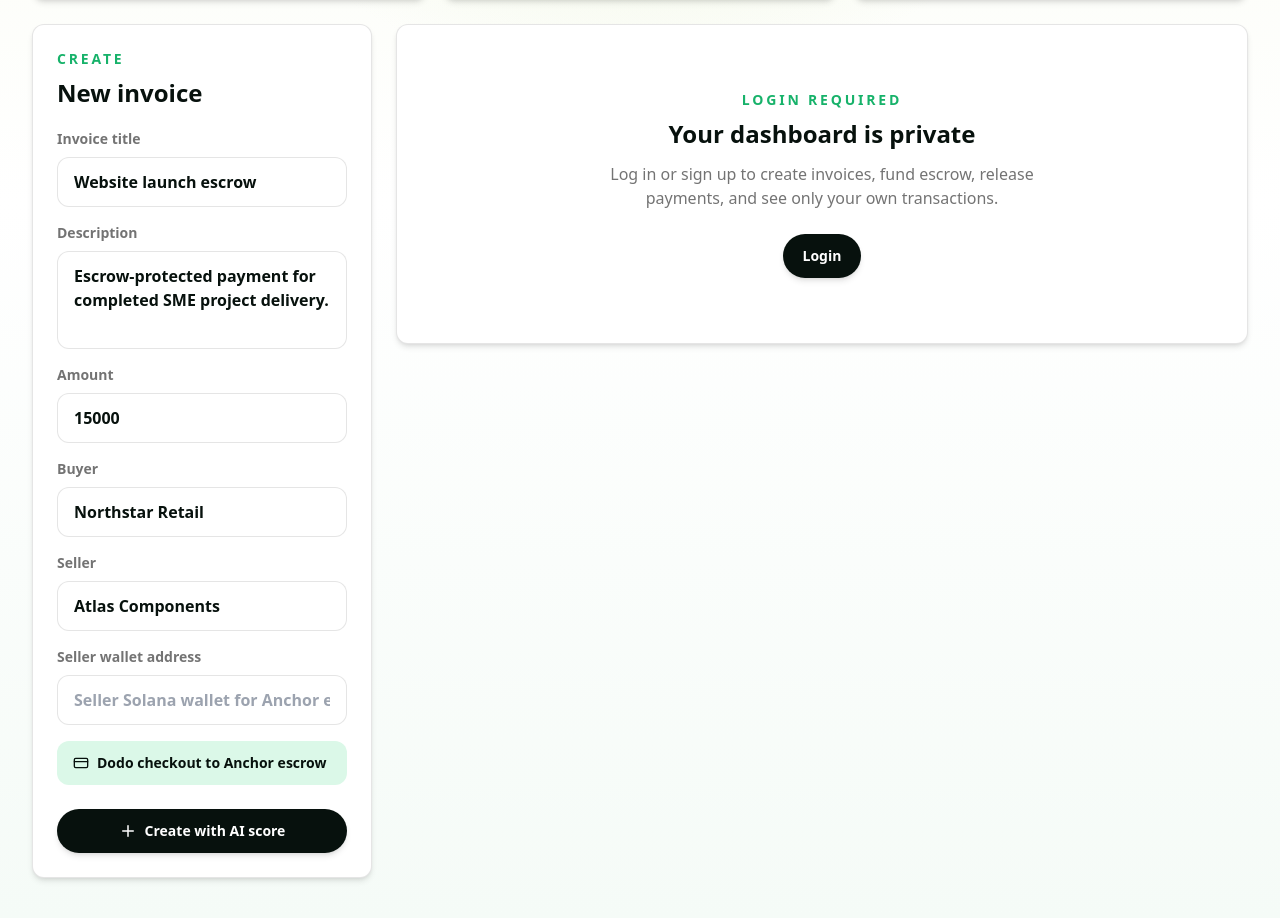
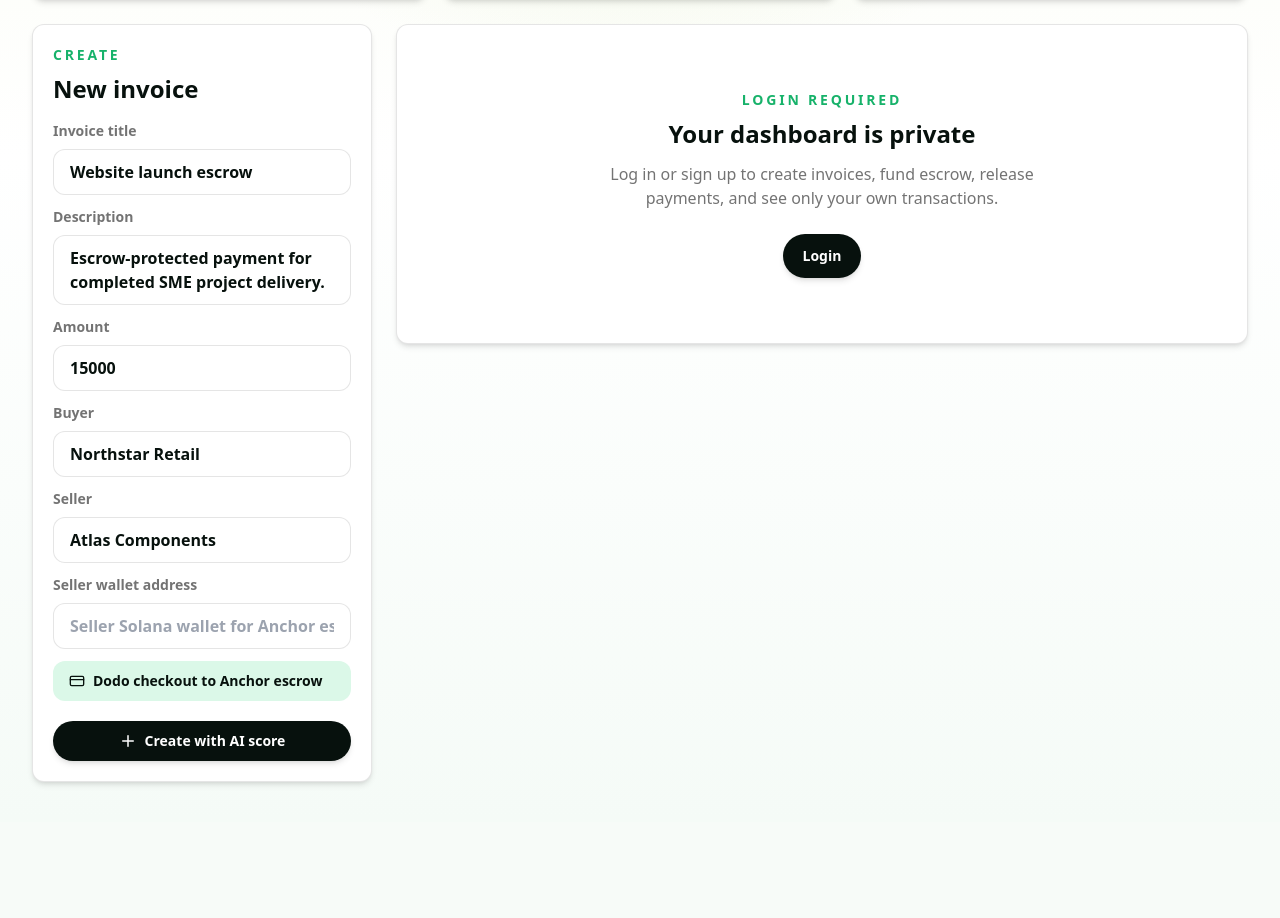
Before and after one commit to Abhi-saxena1/SettleFlow, a Next.js app in the folder frontend/: page /dashboard in a window 1280 px wide. Shown: the part 455-1373 px from the top of the page. After the commit the page ends 1277 px from the top, so only its background shows below. Built offline with nearby package versions, Linux system fonts and the light colour scheme; no server answers.

Commit message:
Compact create invoice card

```diff
--- a/frontend/app/dashboard/page.jsx
+++ b/frontend/app/dashboard/page.jsx
@@ -511,7 +511,7 @@ export default function DashboardPage() {
           </div>
         </section>
 
-        <div className="grid min-w-0 gap-6 lg:grid-cols-[340px_minmax(0,1fr)]">
+        <div className="grid min-w-0 items-start gap-6 lg:grid-cols-[340px_minmax(0,1fr)]">
           <InvoiceForm
             disabled={!isAuthenticated}
             onLoginRequired={promptLogin}
--- a/frontend/components/InvoiceForm.jsx
+++ b/frontend/components/InvoiceForm.jsx
@@ -51,28 +51,28 @@ export default function InvoiceForm({ disabled = false, onCreated, onError, onLo
   }
 
   return (
-    <form id="create" onSubmit={submitInvoice} className="rounded-xl border border-black/10 bg-white p-6 shadow-md">
-      <div className="mb-5">
+    <form id="create" onSubmit={submitInvoice} className="self-start rounded-xl border border-black/10 bg-white p-5 shadow-md">
+      <div className="mb-4">
         <p className="section-kicker">Create</p>
         <h2 className="mt-2 text-2xl font-black text-ink">New invoice</h2>
       </div>
-      <div className="grid gap-4">
+      <div className="grid gap-3">
         <label className="grid gap-2 text-sm font-bold text-black/55">
           Invoice title
           <input
             required
             value={form.title}
             onChange={(event) => updateField("title", event.target.value)}
-            className="rounded-xl border border-black/10 px-4 py-3 text-base font-semibold text-ink outline-none focus:border-leaf"
+            className="rounded-xl border border-black/10 px-4 py-2.5 text-base font-semibold text-ink outline-none focus:border-leaf"
           />
         </label>
         <label className="grid gap-2 text-sm font-bold text-black/55">
           Description
           <textarea
-            rows={3}
+            rows={2}
             value={form.description}
             onChange={(event) => updateField("description", event.target.value)}
-            className="resize-none rounded-xl border border-black/10 px-4 py-3 text-base font-semibold text-ink outline-none focus:border-leaf"
+            className="resize-none rounded-xl border border-black/10 px-4 py-2.5 text-base font-semibold text-ink outline-none focus:border-leaf"
           />
         </label>
         <label className="grid gap-2 text-sm font-bold text-black/55">
@@ -83,7 +83,7 @@ export default function InvoiceForm({ disabled = false, onCreated, onError, onLo
             type="number"
             value={form.amount}
             onChange={(event) => updateField("amount", event.target.value)}
-            className="rounded-xl border border-black/10 px-4 py-3 text-base font-semibold text-ink outline-none focus:border-leaf"
+            className="rounded-xl border border-black/10 px-4 py-2.5 text-base font-semibold text-ink outline-none focus:border-leaf"
           />
         </label>
         <label className="grid gap-2 text-sm font-bold text-black/55">
@@ -92,7 +92,7 @@ export default function InvoiceForm({ disabled = false, onCreated, onError, onLo
             required
             value={form.buyer}
             onChange={(event) => updateField("buyer", event.target.value)}
-            className="rounded-xl border border-black/10 px-4 py-3 text-base font-semibold text-ink outline-none focus:border-leaf"
+            className="rounded-xl border border-black/10 px-4 py-2.5 text-base font-semibold text-ink outline-none focus:border-leaf"
           />
         </label>
         <label className="grid gap-2 text-sm font-bold text-black/55">
@@ -101,7 +101,7 @@ export default function InvoiceForm({ disabled = false, onCreated, onError, onLo
             required
             value={form.seller}
             onChange={(event) => updateField("seller", event.target.value)}
-            className="rounded-xl border border-black/10 px-4 py-3 text-base font-semibold text-ink outline-none focus:border-leaf"
+            className="rounded-xl border border-black/10 px-4 py-2.5 text-base font-semibold text-ink outline-none focus:border-leaf"
           />
         </label>
         <label className="grid gap-2 text-sm font-bold text-black/55">
@@ -110,16 +110,16 @@ export default function InvoiceForm({ disabled = false, onCreated, onError, onLo
             required={requiresSellerWallet}
             value={form.seller_wallet}
             onChange={(event) => updateField("seller_wallet", event.target.value)}
-            className="rounded-xl border border-black/10 px-4 py-3 text-base font-semibold text-ink outline-none focus:border-leaf"
+            className="rounded-xl border border-black/10 px-4 py-2.5 text-base font-semibold text-ink outline-none focus:border-leaf"
             placeholder="Seller Solana wallet for Anchor escrow withdrawal"
           />
         </label>
-        <div className="inline-flex items-center gap-2 rounded-xl bg-mint px-4 py-3 text-sm font-black text-ink">
+        <div className="inline-flex items-center gap-2 rounded-xl bg-mint px-4 py-2.5 text-sm font-black text-ink">
           <CreditCard size={16} />
           Dodo checkout to Anchor escrow
         </div>
       </div>
-      <button className="button-primary mt-6 w-full gap-2" disabled={loading}>
+      <button className="button-primary mt-5 w-full gap-2 py-2.5" disabled={loading}>
         {loading ? <Loader2 className="animate-spin" size={18} /> : <Plus size={18} />}
         Create with AI score
       </button>
```
